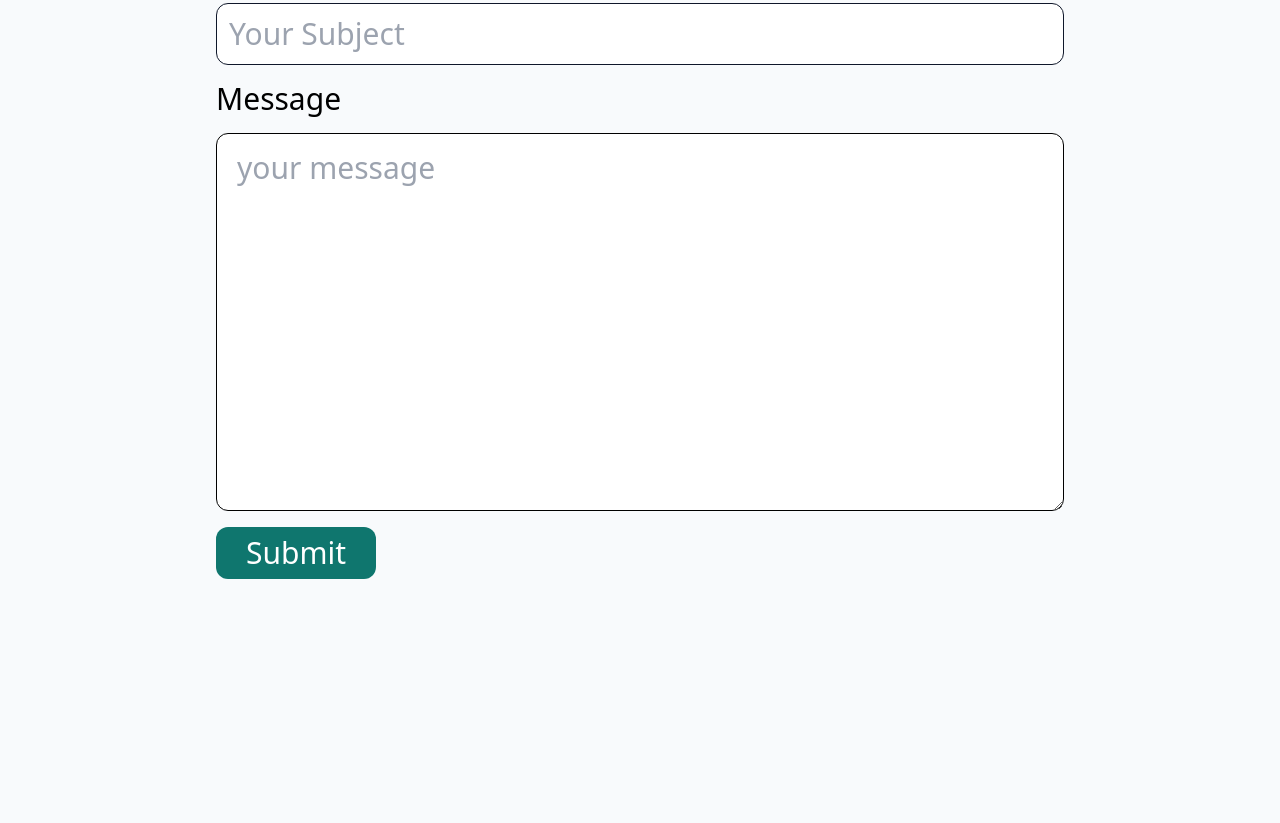
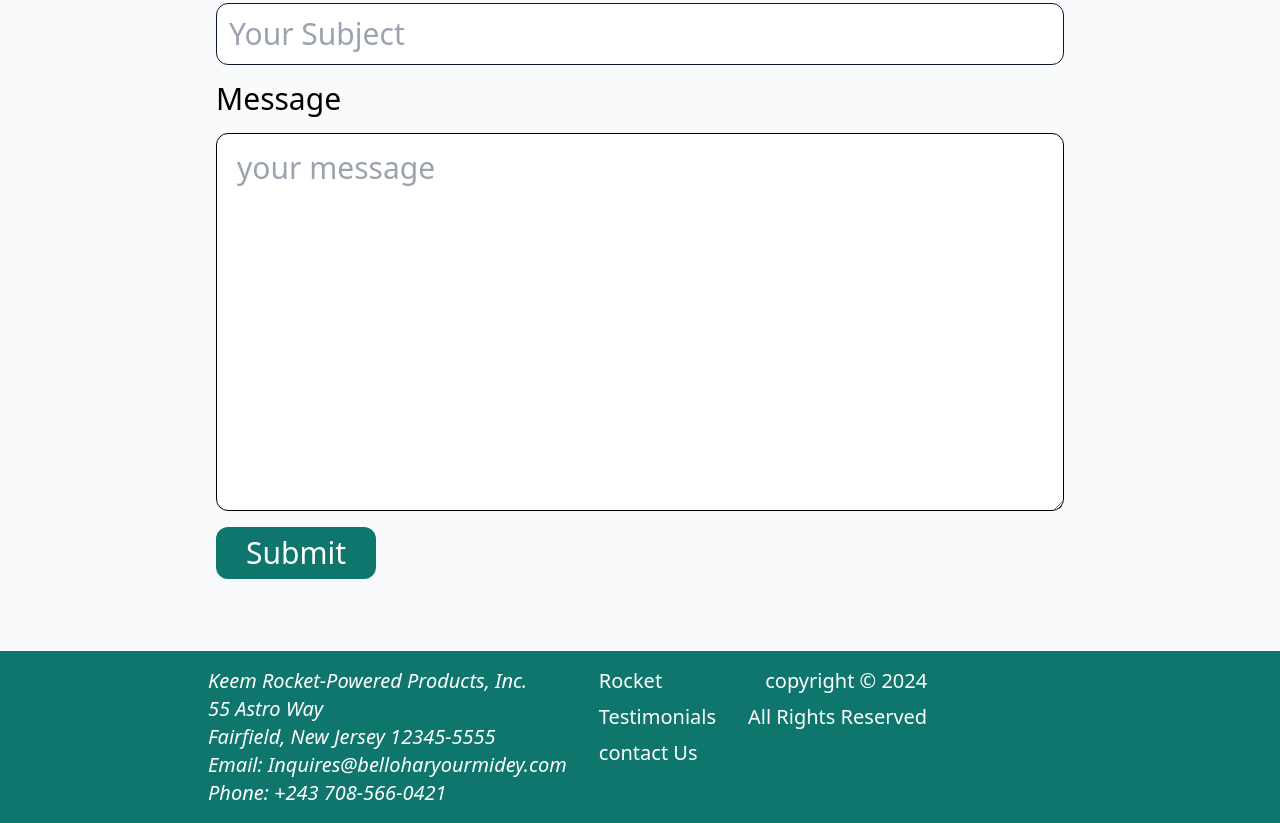
Before and after one commit to Cleve-keem/lesson-2, a website: page public/index.html in a window 1280 px wide. Shown: the part 2438-3261 px from the top of the page. Before the commit the page ends 3089 px from the top, so only its background shows below. Drawn offline with Linux system fonts and the light colour scheme.

Commit message:
uploading

```diff
--- a/public/index.html
+++ b/public/index.html
@@ -130,10 +130,23 @@
         </section>
     </main>
     <footer id="footer" class="bg-teal-700 text-white text-xl">
-        <section>
+        <section class="max-w-4xl mx-auto p-4 flex flex-col gap-8 sm:flex-row">
             <address>
-                <h2></h2>
+                <h2>Keem Rocket-Powered Products, Inc.</h2>
+                55 Astro Way <br>
+                Fairfield, New Jersey 12345-5555 <br>
+                Email: <a href="mailto:belloharyourmidey@gmail.com">Inquires@belloharyourmidey.com</a><br>
+                Phone: <a href="tel:+2347085660421">+243 708-566-0421</a>
             </address>
+            <nav class="hidden md:flex flex-col gap-2" aria-label="footer">
+                <a href="#rockets" class="hover:opacity-90">Rocket</a>
+                <a href="#testimonials" class="hover:opacity-90">Testimonials</a>
+                <a href="#contact" class="hover:opacity-90">contact Us</a>
+            </nav>
+            <div class="flex flex-col sm:gap-2 text-right">
+                <p class="">copyright &copy; <span id="year">2024</span></p>
+                <p>All Rights Reserved</p>
+            </div>
         </section>
     </footer>
 </body>
```
Also changed, not shown: public/style.css.
